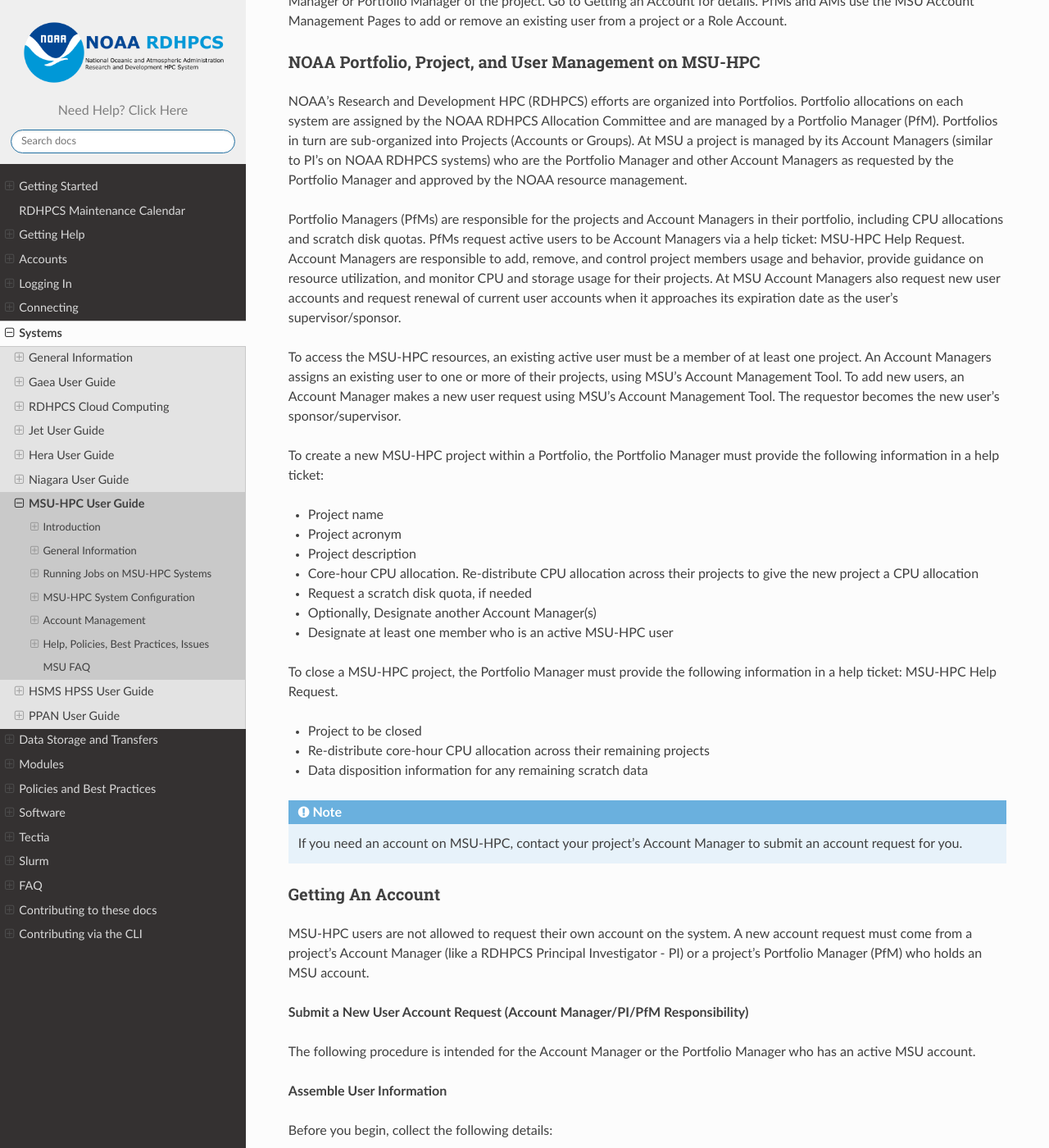
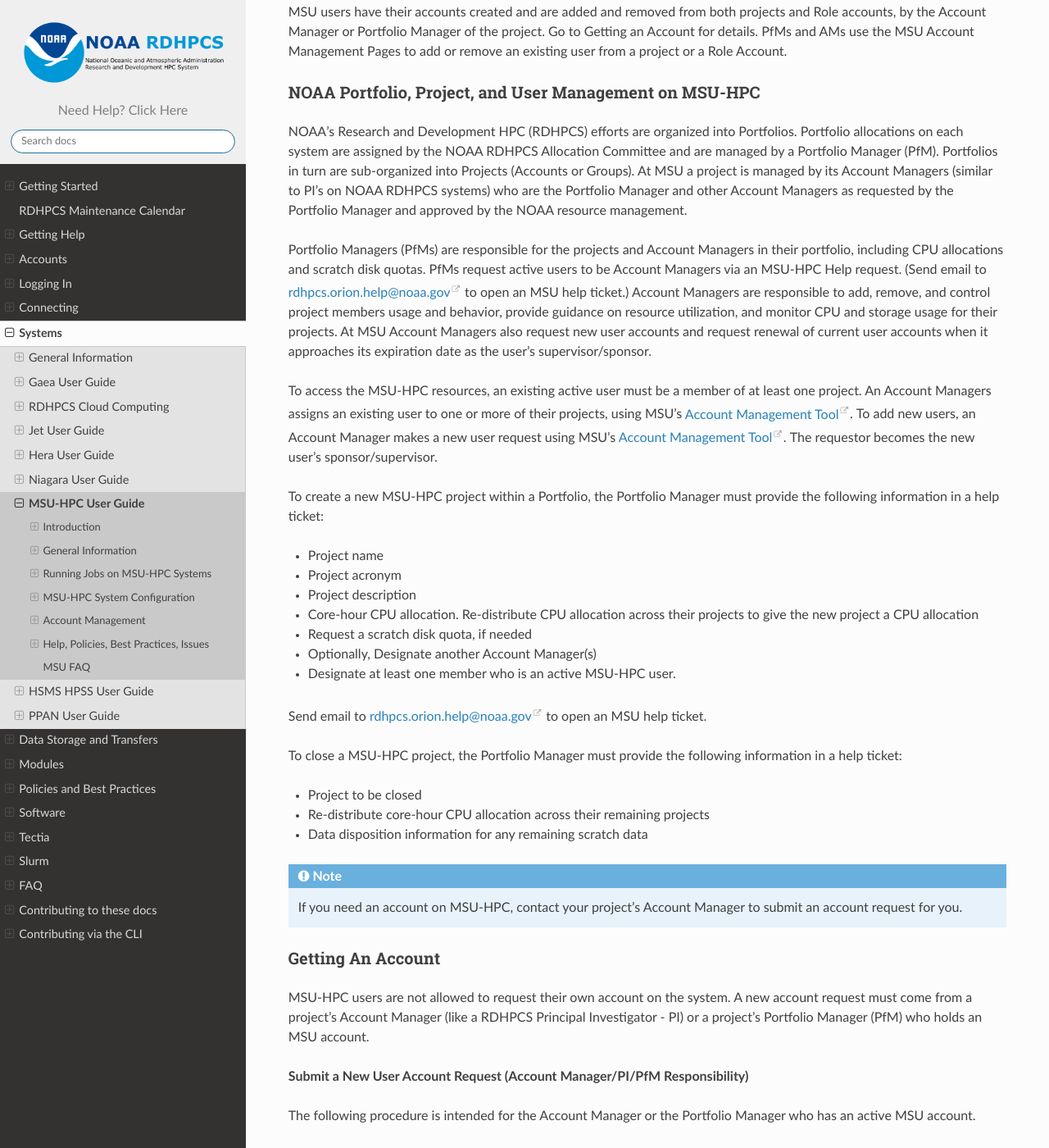
Before and after one commit to NOAA-RDHPCS/noaa-rdhpcs.github.io, a Sphinx documentation site: the page built from source/systems/MSU-HPC_user_guide.rst, in a window 1280 px wide and 1400 px high, scrolled down 24925 px. Shown: the whole window at 82% size. Built offline with Sphinx 7.4.7 and the Read the Docs theme 2.0.0, drawn with Linux system fonts in a browser that asks for light colours; some of the changed text lies outside the part shown.

Commit message:
updates to MSUHPC page (#170)
* updates to MSUHPC page

---------

Co-authored-by: Seth Underwood <Seth.Underwood@noaa.gov>

```diff
--- a/source/systems/MSU-HPC_user_guide.rst
+++ b/source/systems/MSU-HPC_user_guide.rst
@@ -37,7 +37,7 @@ Hercules System Features:
   or 3.0 petaflops
 * Nearly 256 terabytes of Random Access Memory (RAM)
 
-Shared Between the Two HPC Systems:
+Shared Between the two HPC Systems:
 
 * Total scratch disk capacity of 9 Petabytes on the "work" file system
 * Total scratch disk capacity of 18 Petabytes on the "work2" file
@@ -103,7 +103,7 @@ portal.
 
 .. note::
 
-   The user is then required to access TAPS_ and change the temporary
+   The user is then required to access `TAPS`_ and change the temporary
    password **within 3 days**. The user must also complete any
    out-of-date training requirements.
 
@@ -118,7 +118,7 @@ portal.
    - You have access to the old device.
 
 
-#.  Go to TAPS_ and choose Manage DUO and select  **Password --> Add
+#.  Go to `TAPS`_ and choose Manage DUO and select  **Password --> Add
     new Device**.
 #.  Select **Send Me a Push**.
 #.  Open DUO on the old device -- you should be prompted to accept a
@@ -219,14 +219,16 @@ available for accessing the Orion system. Through the web interface
 you can manage files, submit & monitor jobs, launch graphical
 applications, and run remote desktop session.
 
-- The Orion Web Portal can be reached through TBD
-- The Hercules Web Portal is not yet available.
+- `Orion Web Portal <https://orion-ood.hpc.msstate.edu/>`_
+- `Hercules Web Portal <https://hercules-ood.hpc.msstate.edu>`_
 
 .. Note::
 
    You'll need your MSU username, password, and DUO authentication.
 
-Please refer to MSU's OOD Documentation for more information.
+Please refer to MSU's `OOD Documentation
+<https://intranet.hpc.msstate.edu/helpdesk/resource-docs/ood_guide.php>`_
+for more information.
 
 
 **Data Transfer nodes: Available via SCP and SFTP**
@@ -291,6 +293,7 @@ Running Jobs on MSU-HPC Systems
 
 **Running and Monitoring Jobs on Orion and Hercules**
 
+All compute and memory-intensive tasks must be submitted to the batch
 system for execution on system compute resources. This section
 All compute and memory-intensive tasks must be submitted to the batch
 describes the requirements and common patterns for job submission and
@@ -513,7 +516,7 @@ example program in your current directory.
 
 The *novel* QoS is set up to handle special situations, particularly
 for large jobs requiring a large number of nodes (typically for
-limited time):
+limited time).
 
 A couple of examples are given below:
 
@@ -1374,9 +1377,10 @@ Portfolio Manager and approved by the NOAA resource management.
 
 Portfolio Managers (PfMs) are responsible for the projects and Account
 Managers in their portfolio, including CPU allocations and scratch
-disk quotas. PfMs request active users to be Account Managers via a
-help ticket: MSU-HPC Help Request. Account Managers are responsible to
-add, remove, and control project members usage and behavior, provide
+disk quotas. PfMs request active users to be Account Managers via an
+MSU-HPC Help request. (Send email to rdhpcs.orion.help@noaa.gov to
+open an MSU help ticket.) Account Managers are responsible to add,
+remove, and control project members usage and behavior, provide
 guidance on resource utilization, and monitor CPU and storage usage
 for their projects. At MSU Account Managers also request new user
 accounts and request renewal of current user accounts when it
@@ -1384,10 +1388,12 @@ approaches its expiration date as the user's supervisor/sponsor.
 
 To access the MSU-HPC resources, an existing active user must be a
 member of at least one project. An Account Managers assigns an
-existing user to one or more of their projects, using MSU's Account
-Management Tool. To add new users, an Account Manager makes a new user
-request using MSU's Account Management Tool. The requestor becomes the
-new user's sponsor/supervisor.
+existing user to one or more of their projects, using MSU's `Account
+Management Tool
+<https://intranet.hpc.msstate.edu/services/external_accounts/noaa>`_.
+To add new users, an Account Manager makes a new user request using
+MSU's `Account Management Tool`_. The requestor becomes the new user's
+sponsor/supervisor.
 
 To create a new MSU-HPC project within a Portfolio, the Portfolio
 Manager must provide the following information in a help ticket:
@@ -1399,10 +1405,12 @@ Manager must provide the following information in a help ticket:
   projects to give the new project a CPU allocation
 - Request a scratch disk quota, if needed
 - Optionally, Designate another Account Manager(s)
-- Designate at least one member who is an active MSU-HPC user
+- Designate at least one member who is an active MSU-HPC user.
+
+Send email to rdhpcs.orion.help@noaa.gov to open an MSU help ticket.
 
 To close a MSU-HPC project, the Portfolio Manager must provide the
-following information in a help ticket: MSU-HPC Help Request.
+following information in a help ticket:
 
 - Project to be closed
 - Re-distribute core-hour CPU allocation across their remaining
@@ -1891,11 +1899,11 @@ information in your justification:
 MSU FAQ
 =======
 
-**What are the differences between Orion and  Hercules?**
+**What are the differences between Orion and Hercules?**
 
 Although the ``/work`` and ``/work2`` file systems are mounted on both
 Orion and Hercules (via a shared InfiniBand interconnect), you should
-expect Hercules to behave like a standalone HPC system.
+expect Orion and Hercules to behave like standalone HPC systems.
 
 Here are some of the key differences:
 
@@ -1908,10 +1916,15 @@ Here are some of the key differences:
    should be done via a help ticket and should include a justification
    as to why the older version is needed and an estimate as to how
    long it will be needed.
+-  Both systems have their own set of Login nodes, Development nodes,
+   Compute nodes, and Data Transfer nodes.
 -  With a few exceptions, Spack is being used to build and manage the
    Open-source software stack on Hercules. This includes the module
    file for each Open-source software package. The directory and
    module names are different then Orion.
+-  The Orion system has 40 cores per compute node and the Hercules
+   system has 80 cores per compute nodes. Please keep this in mind
+   when when submitting batch jobs.
 -  The "/apps" directory structure is significantly different between
    the two system. Software built on Hercules, using Spack, will be
    installed in its own ``/apps/spack/<package-hash>`` subdirectory.
```
Also changed, not shown: other parts of source/systems/MSU-HPC_user_guide.rst (+2 -19 lines).
